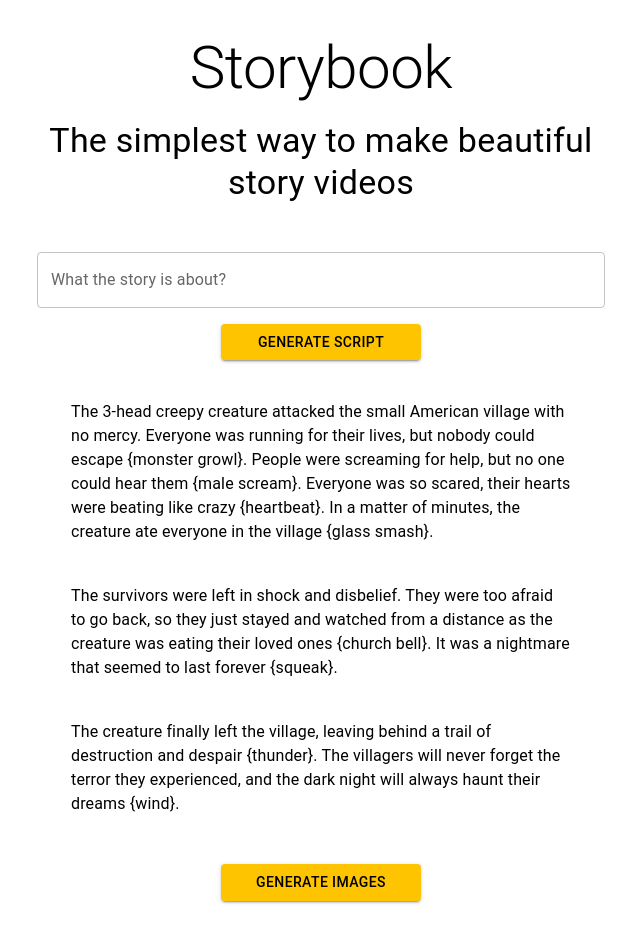
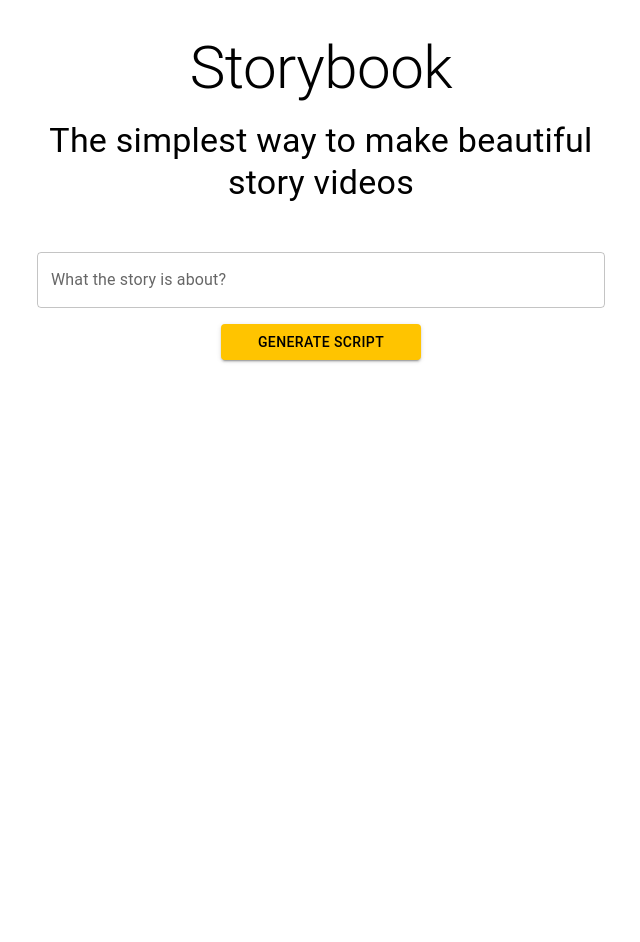
Before and after one commit to jbowen4/storybook, a React (Vite) app: page / in a window 1280 px wide. Shown: the top 942 px of the page, without its empty margins (319-959 px from the left). After the commit the page ends 800 px from the top, so only its background shows below. Built offline with nearby package versions, Linux system fonts and the light colour scheme; the HTML template or start-up script is replaced by a standard one.

Commit message:
remove test scenes

```diff
--- a/src/App.jsx
+++ b/src/App.jsx
@@ -72,7 +72,7 @@ function App() {
   const [body, setBody] = useState('');
   const [loading, setLoading] = useState(false);
   const [loadingImages, setLoadingImages] = useState(false);
-  const [scenes, setScenes] = useState(testScenes);
+  const [scenes, setScenes] = useState([]);
 
   const [chosen, setChosen] = useState([
       [1, 0],
```
